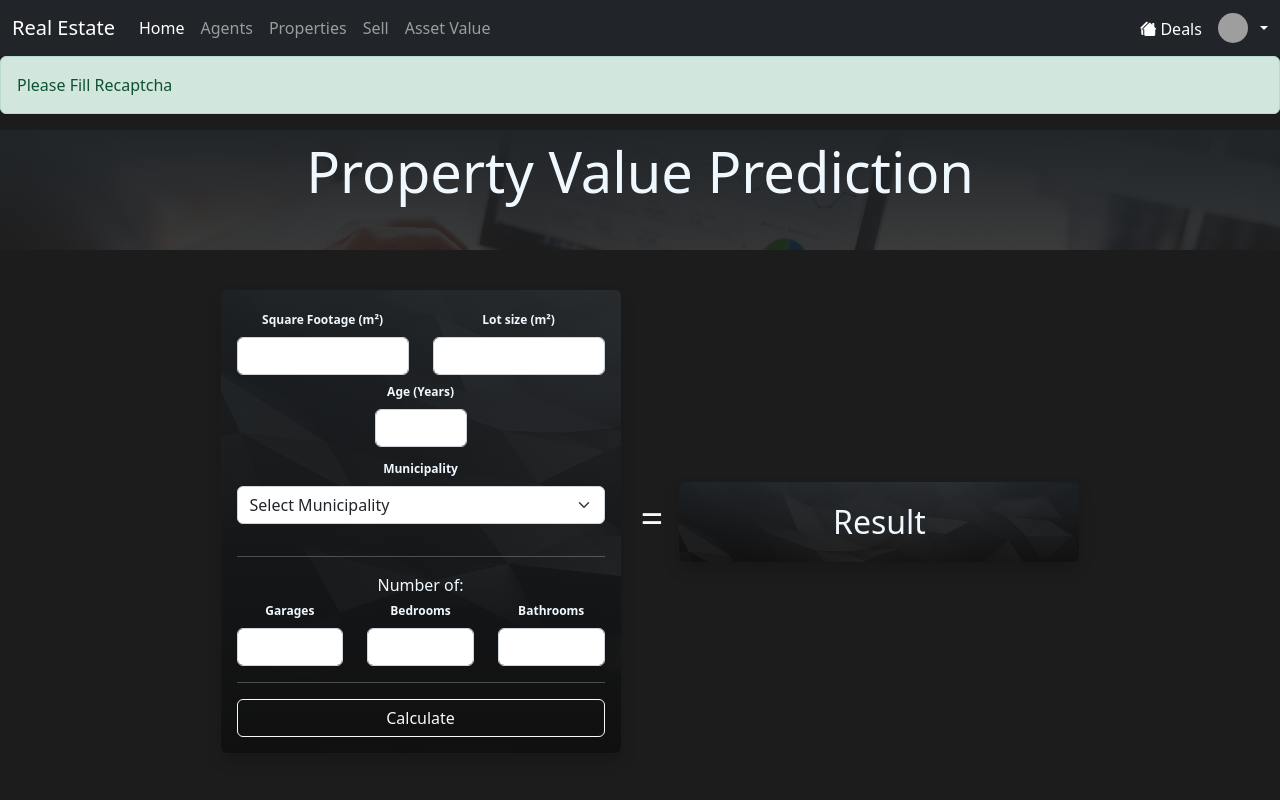
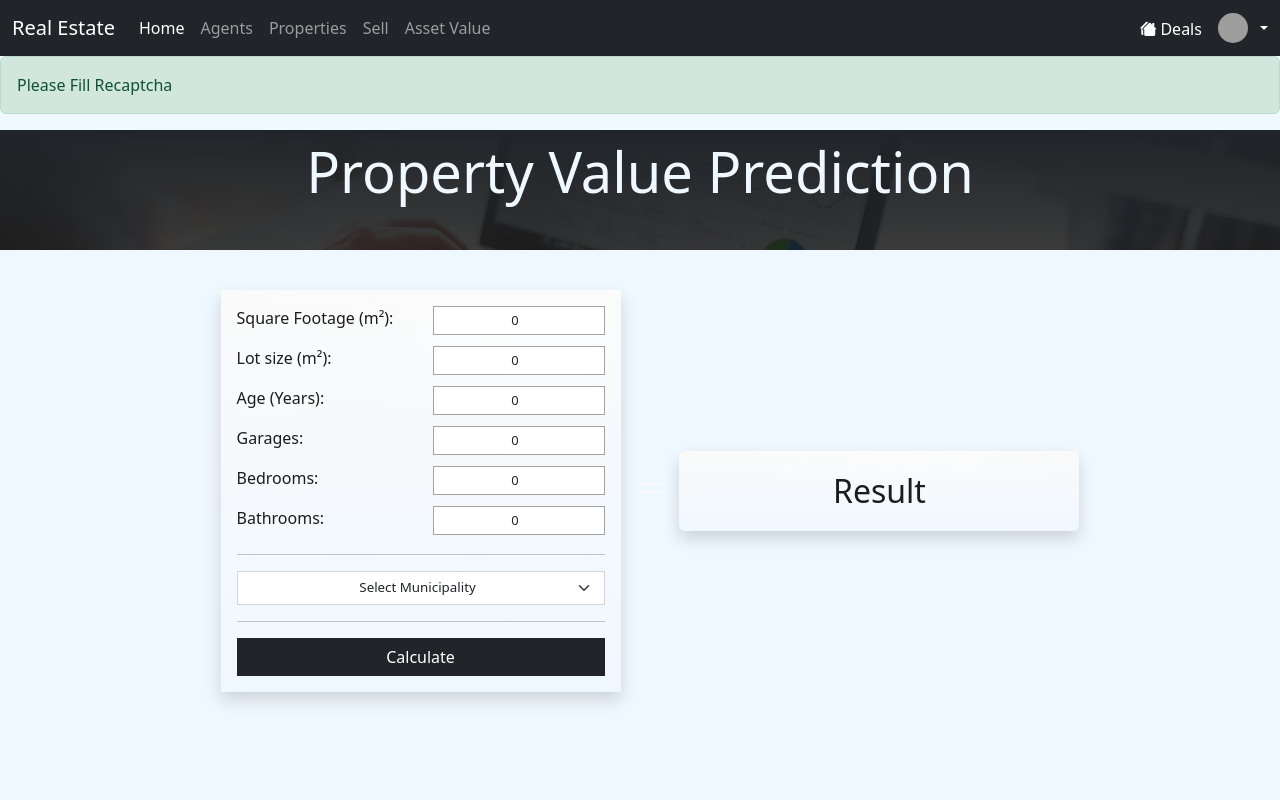
Before and after one commit to lbctorreverde/Ethits-RealEstate, a PHP site: page /assetvalue.php in a window 1280 px wide. Run offline with PHP 8.4, Linux system fonts and the light colour scheme; the visitor is signed in with stand-in values (Sample User, id 1); data comes from the database, SQL or seed files in the repository; data that the repository does not hold is empty; some libraries are stand-ins or nearby versions; grey boxes are pictures that could not be loaded.

Commit message:
Asset value update

```diff
--- a/assetvalue.php
+++ b/assetvalue.php
@@ -13,27 +13,63 @@ include_once 'header.php';
 </div>
 
 <div class="container-fluid">
-    <div class="d-flex flex-row justify-content-center">
+    <div class="d-flex flex-row justify-content-center ">
         <div class="row mx-2">
-            <div class="d-flex justify-content-center">
-                <div class="card shadow">
-                    <div class="card-body text-center">
+            <div class="d-flex justify-content-center align-content-center">
+                <div class="card shadow rounded-0">
+                    <div class="card-body">
                         <form>
-                        <div class="row gy-2">
-                            <div class="col-6">
-                                <label for="" class="form-label">Square Footage (m²)</label>
-                                <input type="number" class="form-control" aria-label="Square Footage">
+                            <div class="row mb-2">
+                                <div class="col">
+                                    <label for="" class="form-label">Square Footage (m²):</label>
+                                </div>
+                                <div class="col">
+                                    <input type="number" class="form-control" aria-label="Square Footage" value="0">
+                                </div>
                             </div>
-                            <div class="col-6">
-                                <label for="" class="form-label">Lot size (m²)</label>
-                                <input type="number" class="form-control" aria-label="Lot size">
+                            <div class="row mb-2">
+                                <div class="col">
+                                    <label for="" class="form-label">Lot size (m²):</label>
+                                </div>
+                                <div class="col">
+                                    <input type="number" class="form-control" aria-label="Lot size" value="0">
+                                </div>
                             </div>
-                            <div class="d-flex flex-column text-center justify-content-center align-items-center">
-                                <label for="exampleInputEmail1" class="form-label">Age (Years)</label>
-                                <input type="number" class="form-control w-25" aria-label="First name">
+                            <div class="row mb-2">
+                                <div class="col">
+                                    <label for="" class="form-label">Age (Years):</label>
+                                </div>
+                                <div class="col">
+                                    <input type="number" class="form-control" aria-label="First name" value="0">
+                                </div>
                             </div>
-                            <div class="mb-3">
-                                <label for="disabledSelect" class="form-label">Municipality</label>
+
+                            <div class="row mb-2">
+                                <div class="col">
+                                    <label for="" class="form-label">Garages:</label>
+                                </div>
+                                <div class="col">
+                                    <input type="number" class="form-control" aria-label="Square Footage" value="0">
+                                </div>
+                            </div>
+                            <div class="row mb-2">
+                                <div class="col">
+                                    <label for="" class="form-label">Bedrooms:</label>
+                                </div>
+                                <div class="col">
+                                    <input type="number" class="form-control" aria-label="Square Footage" value="0">
+                                </div>
+                            </div>
+                            <div class="row mb-2">
+                                <div class="col">
+                                    <label for="" class="form-label">Bathrooms:</label>
+                                </div>
+                                <div class="col">
+                                    <input type="number" class="form-control" aria-label="Square Footage" value="0">
+                                </div>
+                            </div>
+                            <hr>
+                            <div class="municipality">
                                 <select id="disabledSelect" class="form-select">
                                     <option selected>Select Municipality</option>
                                     <option>Abucay</option>
@@ -50,25 +86,8 @@ include_once 'header.php';
                                     <option>Samal</option>
                                 </select>
                             </div>
-                        </div>
-                        <hr>
-                        <span>Number of: </span>
-                        <div class="row">
-                            <div class="col">
-                                <label for="" class="form-label">Garages</label>
-                                <input type="number" class="form-control" aria-label="Square Footage">
-                            </div>
-                            <div class="col">
-                                <label for="" class="form-label">Bedrooms</label>
-                                <input type="number" class="form-control" aria-label="Square Footage">
-                            </div>
-                            <div class="col">
-                                <label for="" class="form-label">Bathrooms</label>
-                                <input type="number" class="form-control" aria-label="Square Footage">
-                            </div>
-                        </div>
-                        <hr>
-                        <button type="button" class="btn btn-outline-light w-100">Calculate</button>
+                            <hr>
+                            <button type="button" class="btn btn-dark w-100">Calculate</button>
                         </form>
                     </div>
 
--- a/css/assetvalue.css
+++ b/css/assetvalue.css
@@ -1,11 +1,11 @@
 body {
-    background-color: #1c1c1c;
+    background-color: aliceblue;
 }
 
 .card {
     width: 50vh;
-    background-image: linear-gradient(#212529d7,
-            rgba(24, 24, 24, 0.66)), url(img/wp7.jpg);
+    background-image: linear-gradient(rgba(255, 255, 255, 0.979),
+            #f0f8ff), url(img/wp7.jpg);
     background-repeat: no-repeat;
     background-size: cover;
     border: transparent;
@@ -26,6 +26,39 @@ body {
 .result {}
 
 label {
-    font-size: 12px;
-    font-weight: 600;
+    font-weight: 400;
 }
+
+button {
+    border-radius: 0 !important;
+}
+
+.card {
+    color: #1c1c1c;
+}
+
+.form-select {
+    padding-left: 30px;
+    text-align: center;
+    font-size: smaller;
+    border-radius: 0 !important;
+}
+
+.form-select:focus {
+    border-color: #000000dc;
+    box-shadow: none;
+}
+
+.form-control {
+    padding-left: 20px;
+    text-align: center;
+    font-size: small;
+    height: 90%;
+    border-radius: 0 !important;
+    border-color: #969696dc;
+}
+
+.form-control:focus {
+    border-color: #000000dc;
+    box-shadow: none;
+}
```
